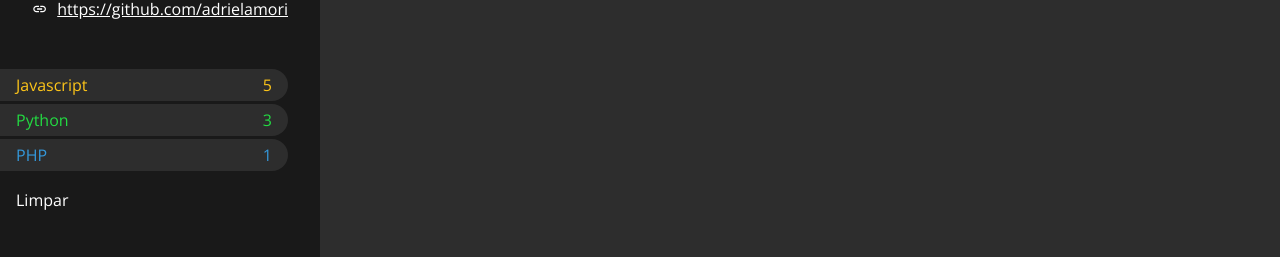
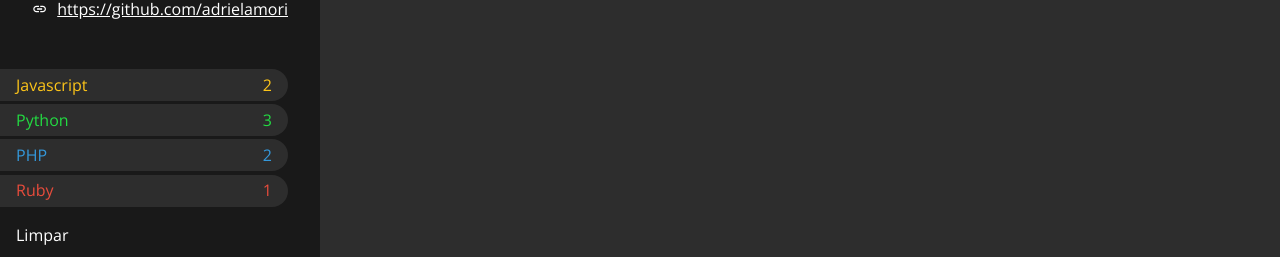
Before and after one commit to AdrielAmori/api-github, a React (Create React App) app: page /repositories in a window 1280 px wide. Shown: the part 357-614 px from the top of the page. Built offline with nearby package versions, Linux system fonts and the light colour scheme.

Commit message:
componente filter

```diff
--- a/src/pages/RepositoriesPage/Filter/index.js
+++ b/src/pages/RepositoriesPage/Filter/index.js
@@ -1,15 +1,10 @@
 import React from 'react';
+import PropTypes from 'prop-types';
 
 import { Container, Selector, Cleaner } from './styles';
 
-function Filter() {
-  const langs = [
-    { name: 'Javascript', count: 5, color: '#FCC419' },
-    { name: 'Python', count: 3, color: '#23DB42' },
-    { name: 'PHP', count: 1, color: '#3498db' },
-  ];
-
-  const selectors = langs.map(({ name, count, color }) => (
+const Filter = ({ languages }) => {
+  const selectors = languages.map(({ name, count, color }) => (
     <Selector key={name.toLowerCase()} color={color}>
       <span>{name}</span>
       <span>{count}</span>
@@ -22,6 +17,16 @@ function Filter() {
       <Cleaner>Limpar</Cleaner>
     </Container>
   );
-}
+};
+
+Filter.propTypes = {
+  languages: PropTypes.arrayOf(
+    PropTypes.shape({
+      name: PropTypes.string.isRequired,
+      count: PropTypes.number.isRequired,
+      color: PropTypes.string,
+    }).isRequired
+  ).isRequired,
+};
 
 export default Filter;
--- a/src/pages/RepositoriesPage/index.js
+++ b/src/pages/RepositoriesPage/index.js
@@ -5,6 +5,7 @@ import Filter from './Filter';
 import Repositories from './Repositories';
 
 import { Container, Sidebar, Main } from './styles';
+// import { Description } from './Repositories/Repository/styles';
 // import { Login } from './Profile/styles';
 
 const RepositoriesPage = () => {
@@ -19,14 +20,61 @@ const RepositoriesPage = () => {
     location: 'Fortaleza',
   };
 
+  const repositories = [
+    {
+      name: 'Repo 1',
+      description: 'Descrição',
+      html_url: 'https://github.com',
+      language: 'Javascript',
+    },
+    {
+      name: 'Repo 2',
+      description: 'Descrição',
+      html_url: 'https://github.com',
+      language: 'Python',
+    },
+    {
+      name: 'Repo 3',
+      description: 'Descrição',
+      html_url: 'https://github.com',
+      language: 'Javascript',
+    },
+    {
+      name: 'Repo 4',
+      description: 'Descrição',
+      html_url: 'https://github.com',
+      language: 'PHP',
+    },
+    {
+      name: 'Repo 5',
+      description: 'Descrição',
+      html_url: 'https://github.com',
+      language: 'Ruby',
+    },
+    {
+      name: 'Repo 6',
+      description: 'Descrição',
+      html_url: 'https://github.com',
+      language: 'TypeScript',
+    },
+  ];
+
+  // Calculo dos filters
+  const languages = [
+    { name: 'Javascript', count: 2, color: '#FCC419' },
+    { name: 'Python', count: 3, color: '#23DB42' },
+    { name: 'PHP', count: 2, color: '#3498db' },
+    { name: 'Ruby', count: 1, color: '#e74c3c' },
+  ];
+
   return (
     <Container>
       <Sidebar>
         <Profile user={user} />
-        <Filter />
+        <Filter languages={languages} />
       </Sidebar>
       <Main>
-        <Repositories />
+        <Repositories repositories={repositories}/>
       </Main>
     </Container>
   );
```
